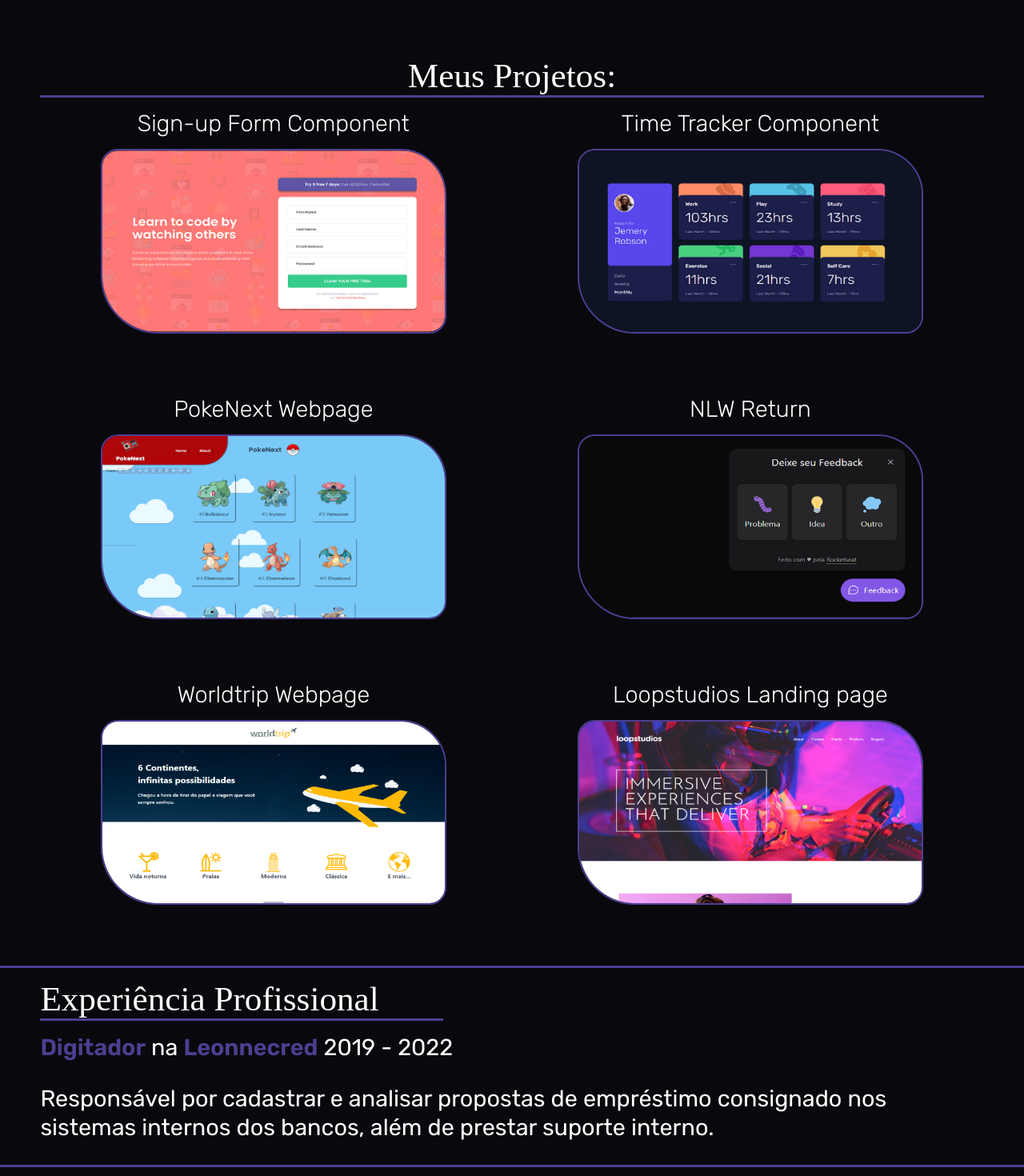
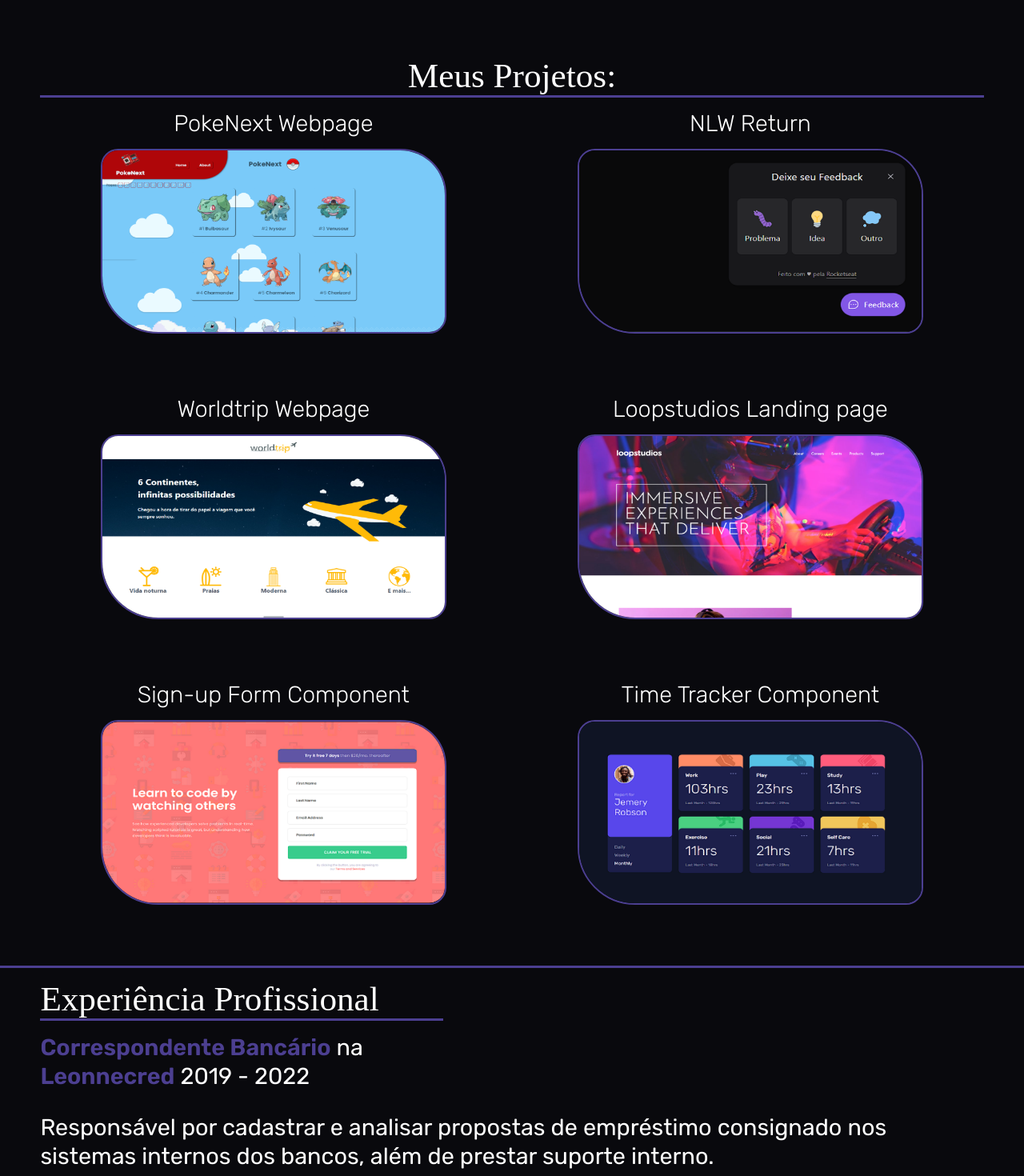
Before and after one commit to nihilboy1/APRESENTACAO-E-PORTIFOLIO, a React (Vite) app: page / in a window 1280 px wide. Shown: the part 680-2150 px from the top of the page at 80% size. Built offline with nearby package versions, Linux system fonts and the light colour scheme; a web font is replaced by a local one.

Commit message:
Adicionando links

```diff
--- a/src/components/Experiencia/index.tsx
+++ b/src/components/Experiencia/index.tsx
@@ -5,7 +5,7 @@ export function Experiencia() {
     <section className={S.container}>
       <h2>Experiência Profissional</h2>
       <p className={S.cargo}>
-        <strong>Digitador</strong> na <strong>Leonnecred</strong> 2019 - 2022
+        <strong>Correspondente Bancário</strong> na <strong>Leonnecred</strong> 2019 - 2022
       </p>
       <p>
         Responsável por cadastrar e analisar propostas de empréstimo consignado
--- a/src/components/Projetos/Projeto/index.tsx
+++ b/src/components/Projetos/Projeto/index.tsx
@@ -2,14 +2,15 @@ import S from './style.module.scss'
 interface ProjetoProps {
   image: string
   title: string
+  url: string
 }
 
-export function Projeto({ image, title }: ProjetoProps) {
+export function Projeto({ image, title, url }: ProjetoProps) {
   return (
     <div className={S.container} data-aos="flip-up">
       <h3>{title}</h3>
-      <a href="">
-        <img src={image} alt="" />
+      <a href={url} target="_blank">
+        <img src={image} alt={`Imagem do projeto: ${title}`} />
       </a>
     </div>
   )
--- a/src/components/Projetos/index.tsx
+++ b/src/components/Projetos/index.tsx
@@ -14,12 +14,36 @@ export function Projetos() {
     <section className={S.container}>
       <h2>Meus Projetos:</h2>
       <div className={S.gridContainer}>
-        <Projeto image={signupformImage} title="Sign-up Form Component" />
-        <Projeto image={timetrackerImage} title="Time Tracker Component" />
-        <Projeto image={pokenextImage} title="PokeNext Webpage" />
-        <Projeto image={nlwreturnImage} title="NLW Return" />
-        <Projeto image={worldtripImage} title="Worldtrip Webpage" />
-        <Projeto image={loopstudiosImage} title="Loopstudios Landing page" />
+        <Projeto
+          image={pokenextImage}
+          title="PokeNext Webpage"
+          url="https://pokenext-webpage.vercel.app/"
+        />
+        <Projeto
+          image={nlwreturnImage}
+          title="NLW Return"
+          url="https://nlw-return-hazel.vercel.app/"
+        />
+        <Projeto
+          image={worldtripImage}
+          title="Worldtrip Webpage"
+          url="https://worldtrip-webpage.netlify.app/"
+        />
+        <Projeto
+          image={loopstudiosImage}
+          title="Loopstudios Landing page"
+          url="https://loopstudios-landing-page-26.netlify.app/"
+        />
+        <Projeto
+          image={signupformImage}
+          title="Sign-up Form Component"
+          url="https://intro-component-with-signup-form13.netlify.app/"
+        />
+        <Projeto
+          image={timetrackerImage}
+          title="Time Tracker Component"
+          url="https://app.netlify.com/sites/time-tracking-dashboard-main19/overview"
+        />
       </div>
     </section>
   )
```
